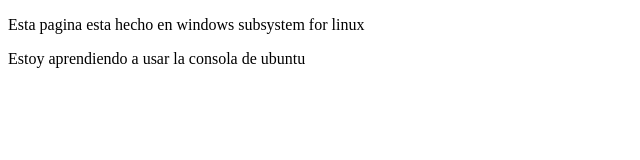
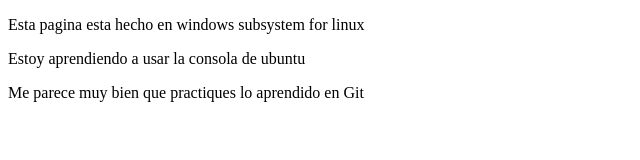
Before and after one commit to depoo/proyectoWLS, a plain HTML site: page index.html in a window 1280 px wide. Shown: the whole page, without its empty margins (0-640 px from the left). Drawn offline with Linux system fonts and the light colour scheme.

Commit message:
Este es el segundo commit que hago en index.html

```diff
--- a/index.html
+++ b/index.html
@@ -9,5 +9,6 @@
 <body>
     <p>Esta pagina esta hecho en windows subsystem for linux</p>
     <p>Estoy aprendiendo a usar la consola de ubuntu</p>
+    <p>Me parece muy bien que practiques lo aprendido en Git</p>
 </body>
 </html>
```
